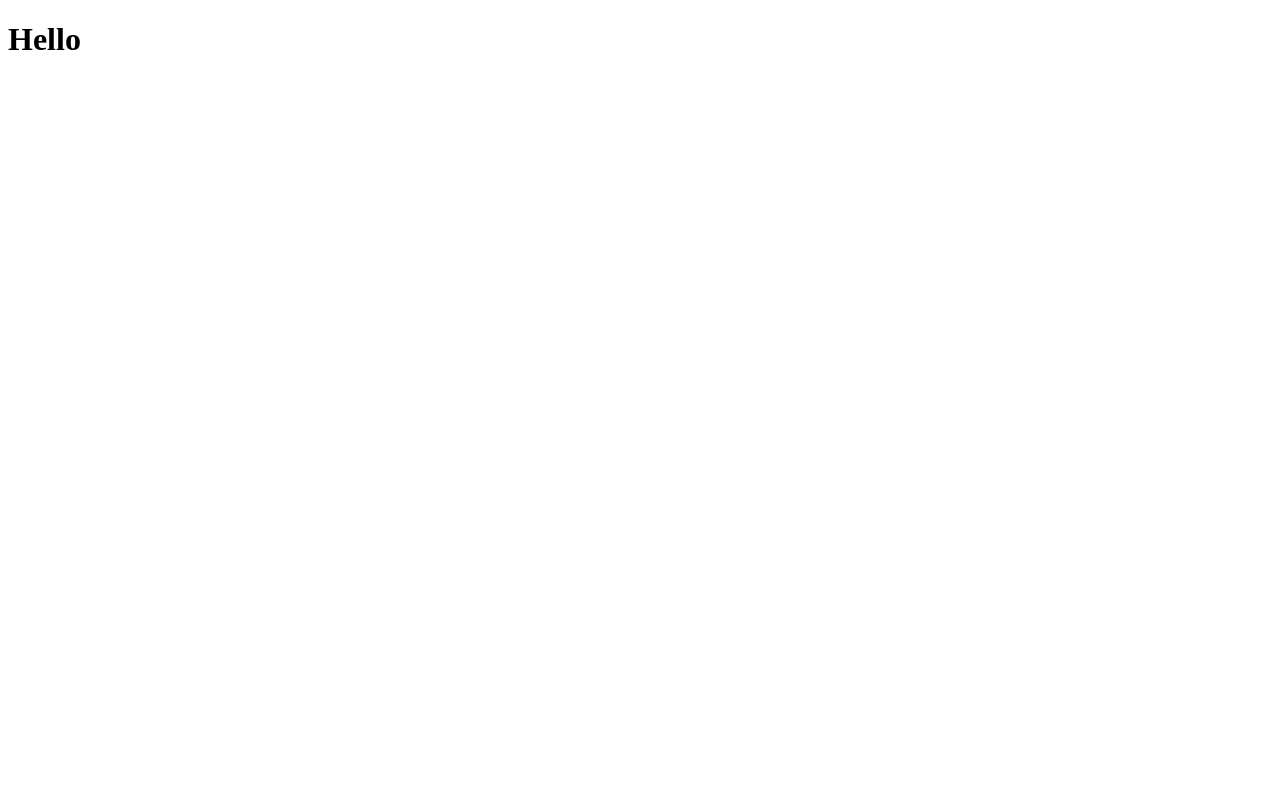
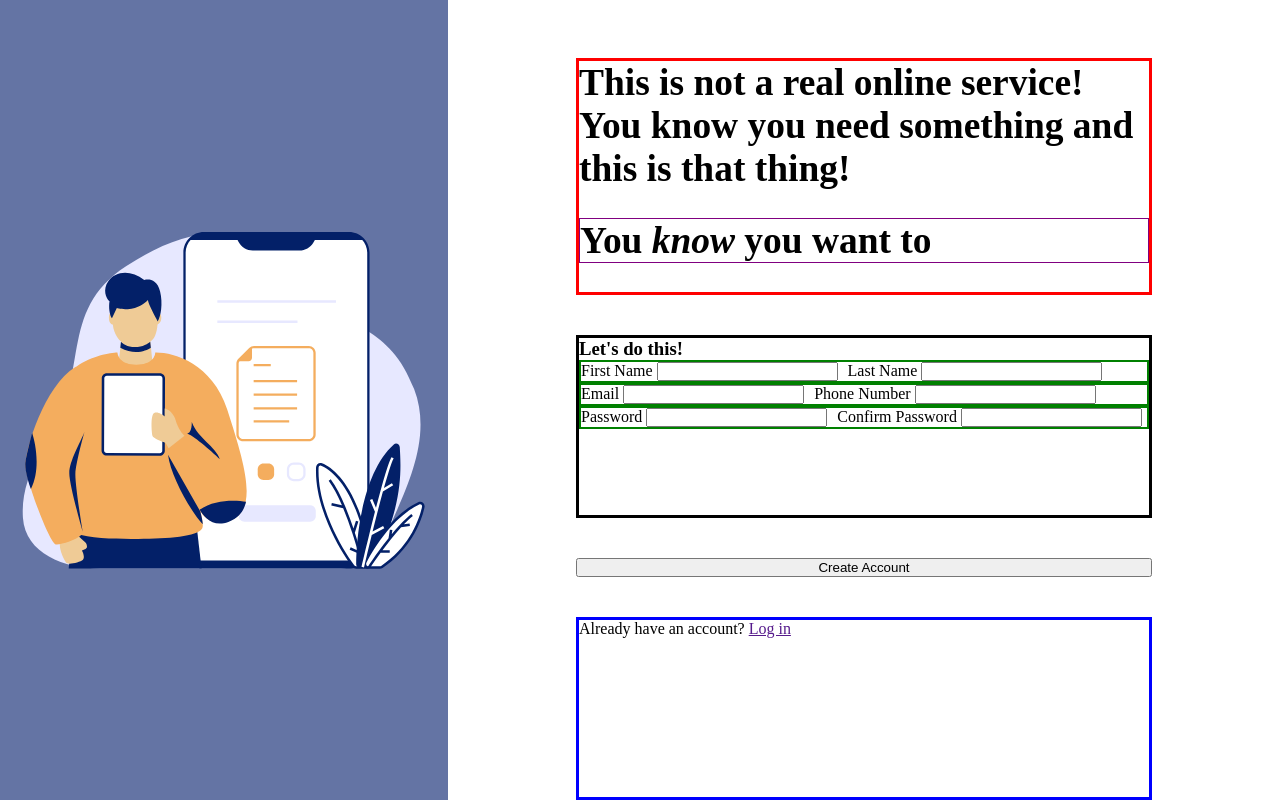
Before and after one commit to rksumme/odin-sign-up-page, a plain HTML site: page index.html in a window 1280 px wide. Drawn offline with Linux system fonts and the light colour scheme.

Commit message:
Confirm sidebar image

```diff
--- a/index.html
+++ b/index.html
@@ -7,6 +7,53 @@
     <link rel="stylesheet" href="styles.css">
 </head>
 <body>
-    <h1 class="text">Hello</h1>
+    <div class="container">
+        <div class="sidebar">
+            <div class="top-padding"></div>
+            <img src="/sign-up.svg" alt="a man holding a tablet with a large phone in the background">
+            <div class="bottom-padding"></div>
+        </div>
+        <div class="page">
+            <div class="header">
+                <h3 class="announce">This is not a real online service! You know you need something and this is that thing!</h3>
+                <h3 class="convince">You <em>know</em> you want to</h3>
+            </div>
+            <form action="" >
+                <h3 class="title">Let's do this!</h3>
+                <div class="section">
+                    <div class="first">
+                        <label for="first_name">First Name</label>
+                        <input type="text" id="first_name" name="first_name">
+                    </div>
+                    <div class="last">
+                        <label for="last_name">Last Name</label>
+                        <input type="text" id="last_name" name="last_name">
+                    </div>
+                </div>
+                <div class="section">
+                    <div class="email">
+                        <label for="email">Email</label>
+                        <input type="email" id="email" name="email">
+                    </div>
+                    <div class="phone">
+                        <label for="phone">Phone Number</label>
+                        <input type="number" id="phone" name="phone_number">
+                    </div>
+                </div>
+                <div class="section">
+                    <div class="pass">
+                        <label for="password">Password</label>
+                        <input type="password" id="password" name="password">
+                    </div>
+                    <div class="pass_check">
+                        <label for="check">Confirm Password</label>
+                        <input type="password" id="check" name="confirm_password">
+                    </div>
+                </div>
+            </form>
+            <button type="submit">Create Account</button>
+            <p class="account_exist">Already have an account? <a href="">Log in</a></p>
+        </div>
+    </div>
 </body>
 </html>
--- a/styles.css
+++ b/styles.css
@@ -2,3 +2,89 @@
     font-family: "quirky";
     src: url("/quirky-bay-font/misc/Quirky\ Bay\ -\ Free\ Version-bb5b.woff");
 }
+
+* {
+    margin: 0;
+    padding: 0;
+    box-sizing: border-box;
+}
+
+body, html {
+    height: 100%;
+    margin: 0;
+}
+
+.container {
+    display: flex;
+    height: 100vh;
+    width: 100vw;
+}
+
+.sidebar {
+    position: relative;
+    width: 35vw;
+    background-color: #6474a4;
+    min-width: 250px;
+    max-width: 50%;
+    height: 100vh;
+    display: flex;
+    align-items: center;
+    overflow: hidden;
+}
+
+.sidebar > img {
+    position: absolute;
+    width: 100%;
+    padding: 10px;
+    object-fit: contain;
+}
+
+.page {
+    display: flex;
+    flex-direction: column;
+    gap: 5%;
+    justify-content: center;
+    flex: 1;
+    padding: 0 10%;
+    overflow-y: auto;
+}
+
+.header {
+    border: 3px solid red;
+    font-size: 32px;
+    width: 100%;
+    flex: 1;
+    margin-top: 10%;
+}
+
+.convince {
+    border: 1px solid purple;
+    margin: 5% 0;
+}
+
+form {
+    border: 3px solid black;
+    width: 100%;
+    flex: 1;
+    display: flex;
+    flex-direction: column;
+    justify-content: baseline;
+}
+
+.section {
+    border: 2px solid green;
+    display: flex;
+    justify-content: baseline;
+    gap: 10px;
+}
+
+.section {
+    display: flex;
+    width: 100%;
+}
+
+p.account_exist {
+    border: 3px solid blue;
+    width: 100%;
+    flex: 1;
+}
```
Also changed, not shown: sign-up.svg (added), 1 other file.
